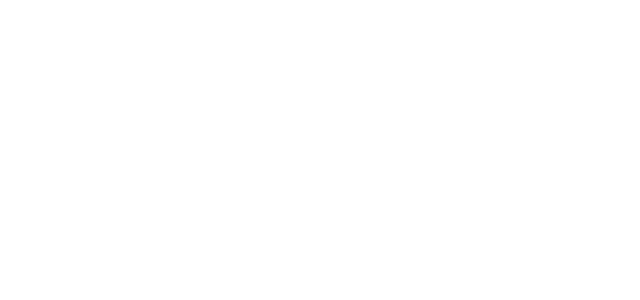
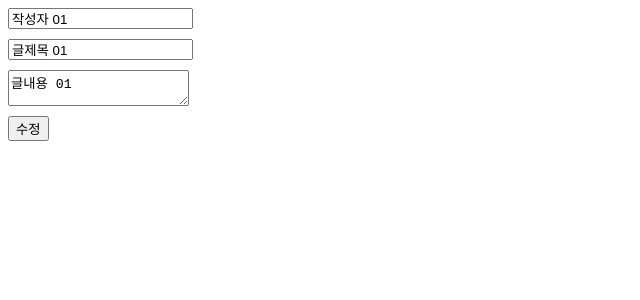
Before and after one commit to wknowpark797/vue2-clone-board, a Vue app in the folder vue-simple-crud/: page /create/1 in a window 1280 px wide. Shown: the top 300 px of the page, without its empty margins (0-640 px from the left). Built offline with nearby package versions, Linux system fonts and the light colour scheme; the HTML template or start-up script is replaced by a standard one.

Commit message:
[ simple crud ] 글수정 기능 추가

```diff
--- a/vue-simple-crud/src/components/CreateComp.vue
+++ b/vue-simple-crud/src/components/CreateComp.vue
@@ -14,8 +14,8 @@
 
         <button
             type="button"
-            @click="onClickCreate">
-            작성
+            @click="isUpdate ? onClickUpdate() : onClickCreate()">
+            {{ isUpdate ? '수정' : '작성' }}
         </button>
     </div>
 </template>
@@ -27,6 +27,8 @@
         name: 'CreateComp',
         data() {
             return {
+                seq: -1,
+                isUpdate: false,
                 params: {
                     writer: '',
                     title: '',
@@ -35,7 +37,11 @@
             }
         },
         mounted() {
-
+            if(this.$route.params.seq) {
+                this.seq = Number(this.$route.params.seq);
+                this.isUpdate = true;
+                this.params = data.find(item => item.seq === this.seq);
+            }
         },
         methods: {
             onClickCreate() {
@@ -46,6 +52,11 @@
                     title: this.params.title,
                     content: this.params.content
                 });
+                this.$router.push('/');
+            },
+            onClickUpdate() {
+                const index = data.findIndex(item => item.seq === this.seq);
+                data[index] = this.params;
                 this.$router.push('/');
             }
         }
--- a/vue-simple-crud/src/components/DetailComp.vue
+++ b/vue-simple-crud/src/components/DetailComp.vue
@@ -6,7 +6,8 @@
         <p>내용 : {{ detail.content }}</p>
 
         <button
-            type="button">
+            type="button"
+            @click="onClickUpdate">
             수정
         </button>
         <button
@@ -33,6 +34,9 @@
             this.detail = data.find(item => item.seq === this.seq);
         },
         methods: {
+            onClickUpdate() {
+                this.$router.push(`/create/${this.seq}`);
+            },
             onClickDelete() {
                 const index = data.findIndex(item => item.seq === this.seq);
                 data.splice(index, 1);
--- a/vue-simple-crud/src/router/index.js
+++ b/vue-simple-crud/src/router/index.js
@@ -16,7 +16,7 @@
             component: () => import(/* webpackChunkName: 'read' */ '@/components/ReadComp')
         },
         {
-            path: '/create',
+            path: '/create/:seq?',
             name: 'create',
             component: () => import(/* webpackChunkName: 'create' */ '@/components/CreateComp')
         },
```
